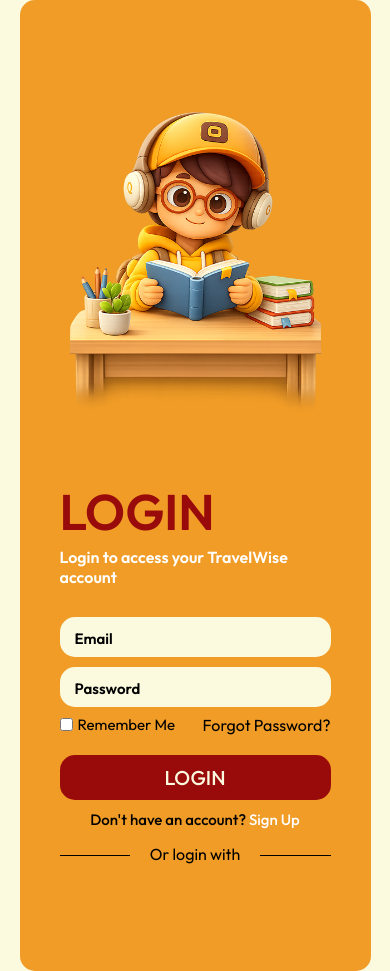
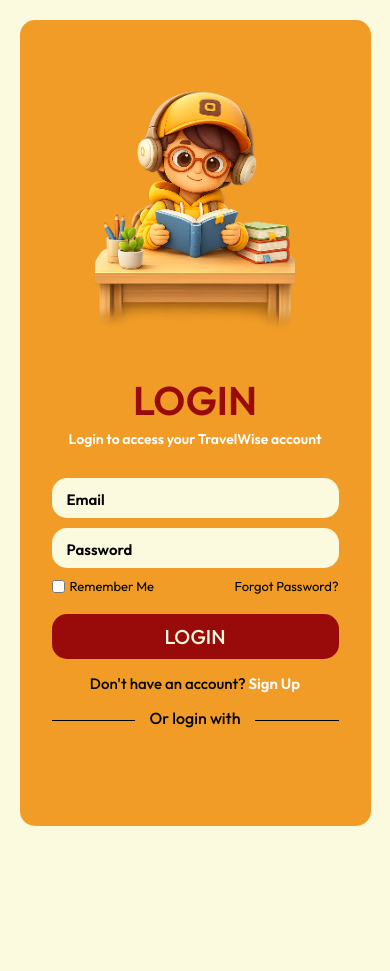
Before and after one commit to Manavkhare121/TechSaarthi, a React (Vite) app in the folder Frontend/: page /UserLogin in a window 390 px wide. After the commit the page ends 846 px from the top, so only its background shows below. Built offline with nearby package versions, Linux system fonts and the light colour scheme; no server answers.

Commit message:
feat: enhance Navbar with stylish mobile menu and animations; update About and User styles for better responsiveness

```diff
--- a/Frontend/src/Layout/Navbar.jsx
+++ b/Frontend/src/Layout/Navbar.jsx
@@ -64,7 +64,7 @@ const Navbar = ({ role, setRole }) => {
   };
 
   return (
-    <nav className="navbar">
+    <nav className={`navbar ${menuOpen ? "menu-open" : ""}`}>
       {/* Desktop links */}
       <ul className="menu left">
         <li onClick={() => navigate("/About")}>About Us</li>
@@ -87,7 +87,7 @@ const Navbar = ({ role, setRole }) => {
 
       {/* Mobile hamburger button - top right corner */}
       <button
-        className="menu-btn"
+        className={`menu-btn ${menuOpen ? "open" : ""}`}
         onClick={() => setMenuOpen(!menuOpen)}
         aria-label="Toggle menu"
       >
@@ -96,20 +96,39 @@ const Navbar = ({ role, setRole }) => {
         <span></span>
       </button>
 
-      {/* Mobile dropdown */}
-      {menuOpen && (
-        <ul className="mobile-menu">
-          <li onClick={() => handleNav("/About")}>About Us</li>
-          {leftLinks.map((link, index) => (
-            <li key={index} onClick={() => handleNav(link.path)}>
-              {link.label}
-            </li>
-          ))}
-          <li onClick={() => handleNav("/Notice")}>Notice</li>
-          <li onClick={handleDetailsClick}>Details</li>
-          <li onClick={handleLogout}>Logout</li>
-        </ul>
-      )}
+      {/* Mobile dropdown - fullscreen stylish menu */}
+      <ul className={`mobile-menu ${menuOpen ? "show" : ""}`}>
+        <li onClick={() => handleNav("/About")} style={{ "--i": 0 }}>
+          About Us
+        </li>
+        {leftLinks.map((link, index) => (
+          <li
+            key={index}
+            onClick={() => handleNav(link.path)}
+            style={{ "--i": index + 1 }}
+          >
+            {link.label}
+          </li>
+        ))}
+        <li
+          onClick={() => handleNav("/Notice")}
+          style={{ "--i": leftLinks.length + 1 }}
+        >
+          Notice
+        </li>
+        <li
+          onClick={handleDetailsClick}
+          style={{ "--i": leftLinks.length + 2 }}
+        >
+          Details
+        </li>
+        <li
+          onClick={handleLogout}
+          style={{ "--i": leftLinks.length + 3 }}
+        >
+          Logout
+        </li>
+      </ul>
     </nav>
   );
 };
--- a/Frontend/src/Styles/About.css
+++ b/Frontend/src/Styles/About.css
@@ -88,13 +88,13 @@
 @media (max-width: 900px) {
 
     .about-img-wrapper {
-        margin-bottom: 520px;
+        margin-bottom: 580px;
     }
 
     .about-us {
         width: 95%;
 
-        bottom: -500px;
+        bottom: -615px;
     }
 
     .about-us p,
--- a/Frontend/src/Styles/Navbar.css
+++ b/Frontend/src/Styles/Navbar.css
@@ -7,6 +7,7 @@
   gap: 40px;
   padding: 0 40px;
   position: relative;
+  transition: 0.3s ease;
 }
 
 .box1 img{
@@ -99,7 +100,17 @@
     width: auto;
   }
 
-  /* Menu button - navbar ke andar, right side, thoda upar (border line ke paas) */
+  .navbar .box1 {
+    transition: 0.25s ease;
+  }
+
+  /* Jab menu open ho, navbar ka logo chhup jaaye */
+  .navbar.menu-open .box1 {
+    opacity: 0;
+    visibility: hidden;
+  }
+
+  /* ===== Hamburger button ===== */
   .menu-btn {
     display: flex;
     flex-direction: column;
@@ -123,32 +134,66 @@
     width: 100%;
     background: #F09C27;
     border-radius: 2px;
+    transition: transform 0.3s ease, opacity 0.3s ease;
+    transform-origin: center;
   }
 
-  /* Dropdown - navbar ke bilkul niche, full width */
+  /* Hamburger -> X animation */
+  .menu-btn.open span:nth-child(1) {
+    transform: translateY(8px) rotate(45deg);
+  }
+  .menu-btn.open span:nth-child(2) {
+    opacity: 0;
+  }
+  .menu-btn.open span:nth-child(3) {
+    transform: translateY(-8px) rotate(-45deg);
+  }
+
+  /* ===== Fullscreen stylish mobile menu ===== */
   .mobile-menu {
     display: flex;
     flex-direction: column;
     list-style: none;
-    padding: 0;
+    padding: 100px 30px 30px;
     margin: 0;
-    position: absolute;
-    top: 100%;
+    position: fixed;
+    top: 0;
     left: 0;
     width: 100%;
-    background: #fff;
-    border: 1px solid #F09C27;
-    border-top: none;
-    z-index: 25;
-    box-shadow: 0 6px 12px rgba(0, 0, 0, 0.08);
+    height: 100vh;
+    background: rgba(255, 255, 255, 0.98);
+    backdrop-filter: blur(6px);
+    z-index: 20;
+
+    opacity: 0;
+    visibility: hidden;
+    transform: translateY(-20px);
+    transition: opacity 0.35s ease, transform 0.35s ease, visibility 0.35s;
+  }
+
+  .mobile-menu.show {
+    opacity: 1;
+    visibility: visible;
+    transform: translateY(0);
   }
 
   .mobile-menu li {
-    padding: 14px 20px;
-    font-weight: 600;
+    padding: 18px 10px;
+    font-size: 20px;
+    font-weight: 700;
+    color: black;
     cursor: pointer;
     border-bottom: 1px solid #f0f0f0;
-    transition: 0.3s;
+
+    opacity: 0;
+    transform: translateY(15px);
+    transition: opacity 0.35s ease, transform 0.35s ease, color 0.3s;
+    transition-delay: calc(var(--i) * 0.06s);
+  }
+
+  .mobile-menu.show li {
+    opacity: 1;
+    transform: translateY(0);
   }
 
   .mobile-menu li:last-child {
@@ -156,7 +201,6 @@
   }
 
   .mobile-menu li:hover {
-    background: #fff7ec;
     color: #F09C27;
   }
 }
--- a/Frontend/src/Styles/UserSignup.css
+++ b/Frontend/src/Styles/UserSignup.css
@@ -230,7 +230,7 @@
   .usersignup-container {
     flex-direction: column;
     height: auto;
-    padding: 30px 20px;
+    padding: 10px 20px;
   }
 
   .usersignup-box2 {
@@ -246,6 +246,10 @@
     flex-direction: column;
   }
 
+  .usersignup-img5 {
+    max-width: 200px;
+  }
+
   .usersignup-fullname input,
   .usersignup-lastname input,
   .usersignup-input-box input,
--- a/Frontend/src/Styles/Userlogin.css
+++ b/Frontend/src/Styles/Userlogin.css
@@ -7,12 +7,14 @@
   justify-content: center;
   align-items: center;
   overflow: hidden;
+  padding: 20px 0;
 }
 
 .userlogin-container {
   width: 90%;
   max-width: 1000px;
   height: 85vh;
+  min-height: 600px;
   background-color: #F09C27;
   border-radius: 15px;
   display: flex;
@@ -22,7 +24,8 @@
   padding: 30px;
 }
 
-.userlogin-box1 img{
+.userlogin-box1 {
+  flex: 1;
   display: flex;
   justify-content: center;
   align-items: center;
@@ -35,6 +38,7 @@
   height: auto;
   object-fit: contain;
 }
+
 .userlogin-box2 {
   flex: 1;
   display: flex;
@@ -43,12 +47,17 @@
   padding: 40px;
 }
 
+.userlogin-form {
+  width: 100%;
+  max-width: 430px;
+}
+
 .userlogin-login {
   margin-bottom: 20px;
 }
 
 .userlogin-login h3 {
-  font-size: 70px;
+  font-size: clamp(40px, 5vw, 70px);
   font-weight: 600;
   color: #990B0B;
   line-height: 1;
@@ -61,15 +70,12 @@
   margin-top: 10px;
 }
 
-
-
 .userlogin-input-box {
   margin-top: 10px;
 }
 
 .userlogin-input-box input {
   width: 100%;
-  max-width: 430px;
   height: 40px;
   background-color: #FBFADE;
   border-radius: 15px;
@@ -77,7 +83,8 @@
   outline: none;
   color: black;
   padding: 0 15px;
-  font-size: 20px;
+  font-size: 18px;
+  box-sizing: border-box;
 }
 
 .userlogin-input-box input::placeholder {
@@ -88,17 +95,14 @@
 
 .userlogin-option {
   width: 100%;
-  max-width: 430px;
   display: flex;
   justify-content: space-between;
   align-items: center;
-  margin-top: 0.5rem;
+  margin-top: 10px;
 }
 
 .userlogin-remember {
-
   font-size: 15px;
-
   color: black;
   display: flex;
   align-items: center;
@@ -106,14 +110,13 @@
 }
 
 .userlogin-forgot {
-
   text-decoration: none;
   color: black;
+  font-size: 15px;
 }
 
 .userlogin-btn {
   width: 100%;
-  max-width: 430px;
   height: 45px;
   background-color: #990B0B;
   border-radius: 15px;
@@ -128,33 +131,30 @@
 }
 
 .userlogin-btn:hover {
-
   transform: translateY(-2px);
 }
 
 .userlogin-sign-up {
-  margin-top: 10px;
+  margin-top: 15px;
   text-align: center;
   font-weight: 500;
   font-size: 15px;
 }
 
-.userlogin-sign-up a {
+.userlogin-sign-up a,
+.userlogin-sign-up span {
   color: white;
   text-decoration: none;
+  cursor: pointer;
+  font-weight: 600;
 }
 
-.userlogin-sign-up a:hover {
+.userlogin-sign-up span:hover {
   text-decoration: underline;
 }
 
-.userlogin-sign-up span{
-    cursor: pointer;
-    color: white;
-}
 .userlogin-login-with p {
   width: 100%;
-  max-width: 430px;
   text-align: center;
   border-bottom: 1px solid #000;
   line-height: 0.1em;
@@ -163,55 +163,75 @@
 
 .userlogin-login-with p span {
   background: #F09C27;
-  padding: 0 20px;
-}
-.userlogin-btn2 {
-  width: 100%;
-  max-width: 430px;
-  height: 45px;
-  background-color: #FBFADE;
-  border-radius: 15px;
-  border: none;
-  cursor: pointer;
-  transition: 0.3s;
+  padding: 0 15px;
+  color: black;
+  font-weight: 500;
 }
 
-.userlogin-btn2:hover {
-  transform: translateY(-2px);
+.userlogin-google-btn {
+  display: flex;
+  justify-content: center;
+  align-items: center;
+  width: 100%;
+  margin-top: 15px;
 }
 
-.userlogin-img4 {
-  height: 40px;
-  width: 40px;
-  object-fit: contain;
-}
+/* ================= RESPONSIVE ================= */
 
 @media (max-width: 900px) {
-
   .userlogin-container {
-
     flex-direction: column;
-
     height: auto;
-
     padding: 30px 20px;
   }
 
-  .userlogin-box2 {
-
-    width: 100%;
-
-    padding: 20px;
+  .userlogin-box1 {
+    padding: 10px;
   }
 
-  .userlogin-login h3 {
-
-    font-size: 50px;
+  .userlogin-img3 {
+    max-width: 300px;
   }
 
-  .userlogin-input-box input,
-  .userlogin-btn,
-  .userlogin-btn2 {
-    max-width: 100%;
+  .userlogin-box2 {
+    width: 100%;
+    padding: 20px 0;
+    align-items: center;
+  }
+
+  .userlogin-login {
+    text-align: center;
+  }
+
+  .userlogin-form {
+    display: flex;
+    flex-direction: column;
+    align-items: center;
+  }
+
+  .userlogin-input-box,
+  .userlogin-btn-box,
+  .userlogin-option,
+  .userlogin-login-with {
+    width: 100%;
   }
 }
+
+@media (max-width: 480px) {
+  .userlogin-container {
+    padding: 20px 15px;
+  }
+
+  .userlogin-img3 {
+    max-width: 200px;
+  }
+
+  .userlogin-login p {
+    font-size: 14px;
+  }
+
+  .userlogin-remember,
+  .userlogin-forgot {
+    font-size: 13px;
+  }
+}
```
